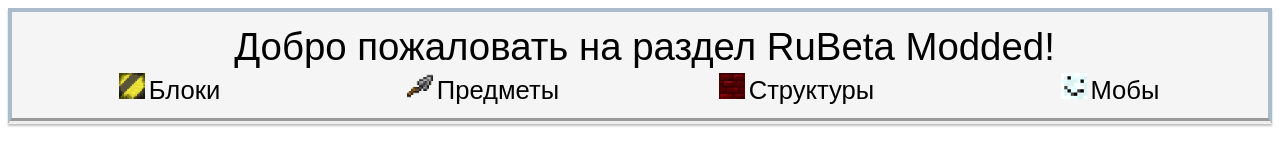
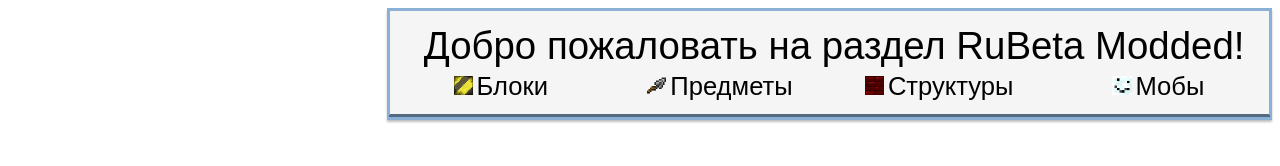
Before and after one commit to fdsg-22/FreeTime, a plain HTML site: page index.html in a window 1280 px wide. Drawn offline with Linux system fonts and the light colour scheme.

Commit message:
Что-то изменилось

```diff
--- a/index.html
+++ b/index.html
@@ -6,12 +6,12 @@
 <title>Читойка</title>
 </head>
     <body>
-        <table class ="table-ruwiki"  width="100%">
+        <table class ="table-ruwiki"  width="70%" align="right">
         <tr>
             <td class="table-text-ruwiki" colspan="4" align="center">Добро пожаловать на раздел RuBeta Modded!</td>
         </tr>
         <tr align="center">
-            <td width="15%%"><a href="page2.html" class="table-link-ruwiki table-button-ruwiki"><div><img src="block.png" class="table-content-png-ruwiki">Блоки</div></a></td>
+            <td width="15%"><a href="page2.html" class="table-link-ruwiki table-button-ruwiki"><div><img src="block.png" class="table-content-png-ruwiki">Блоки</div></a></td>
 
             <td width="15%"><a href="page3.html" class="table-link-ruwiki table-button-ruwiki"><div><img src="items.png" class="table-content-png-ruwiki">Предметы</div></a></td>
 
--- a/style.css
+++ b/style.css
@@ -1,8 +1,8 @@
 .table-ruwiki{
-    border: 4px;
-    border-color: #aabbcc;
+    border: 0.3vw;
+    border-color: #8bb0d5;
     border-style: solid;
-    border-bottom: groove 6px;
+    border-bottom: #8bb0d5 groove 0.5vw;
     padding-bottom: 10px;
     padding-top: 10px;
     box-shadow: 0 2px 2px 0 rgba( 0, 0, 0, 0.25 );
@@ -18,10 +18,12 @@
 
 .table-content-png-ruwiki{
     padding-right: 0.3vw;
-    width: 2vw;
-    max-width: 2vw;
-    min-width: 2vw;
-    height: auto;
+    width: 16px;
+    height: 16px;
+    /*width: 2vw;*/
+    max-width: 1.5vw;
+    min-width: 1.5vw;
+    height: auto;*
 }
 
 .table-button-ruwiki{
@@ -37,3 +39,6 @@
 .table-link-ruwiki{
     text-decoration: none;
 }
+.table-td-ruwiki{
+    width: 25px;
+}
```
